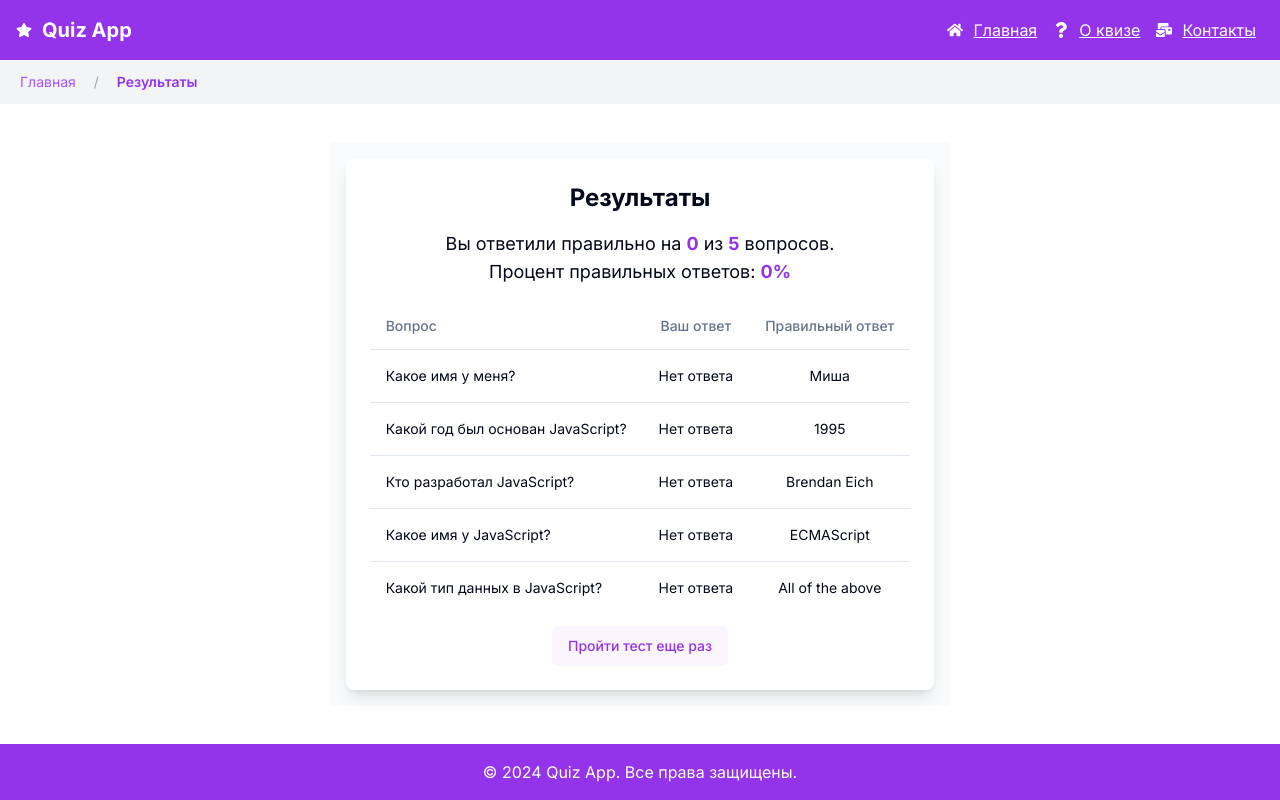
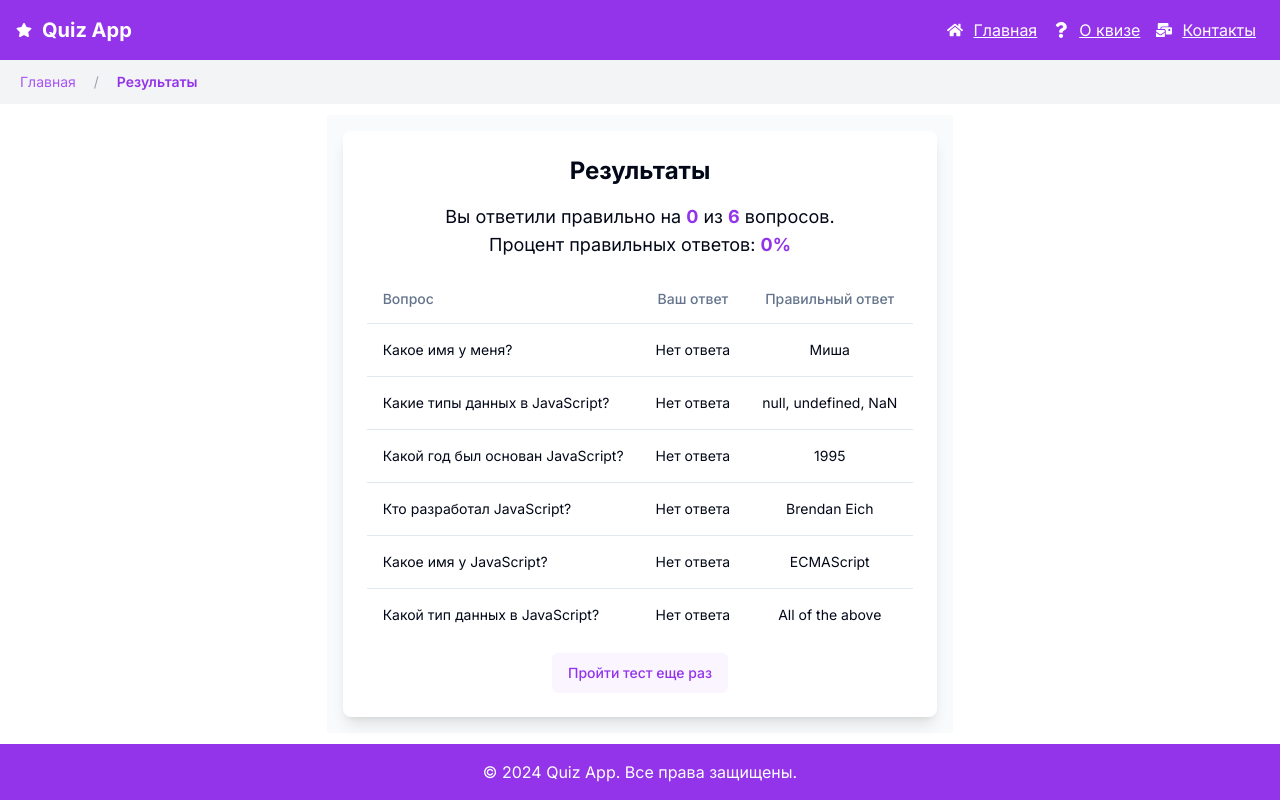
Before and after one commit to InfinityScripter/quiz-app, a Next.js app: page /result in a window 1280 px wide. Built offline with nearby package versions, Linux system fonts and the light colour scheme.

Commit message:
fix : add checkbox type questions

```diff
--- a/app/api/quiz-state/route.ts
+++ b/app/api/quiz-state/route.ts
@@ -8,6 +8,7 @@ export let quizState = {
     questionResults: Array(questions.length).fill(null),
     timeLeft: 120,
     timerStarted: false,
+    correctAnswersList: Array(questions.length).fill(null),
 };
 
 export async function GET() {
@@ -16,7 +17,7 @@ export async function GET() {
 
 export async function POST(req: NextRequest) {
     const body = await req.json();
-    const { currentQuestionIndex, correctAnswers, userAnswers, questionResults, timeLeft, timerStarted } = body;
-    quizState = { currentQuestionIndex, correctAnswers, userAnswers, questionResults, timeLeft, timerStarted };
+    const { currentQuestionIndex, correctAnswers, userAnswers, questionResults, timeLeft, timerStarted, correctAnswersList } = body;
+    quizState = { currentQuestionIndex, correctAnswers, userAnswers, questionResults, timeLeft, timerStarted, correctAnswersList };
     return NextResponse.json({ message: 'Quiz state updated' });
 }
--- a/components/quiz/quiz-form.tsx
+++ b/components/quiz/quiz-form.tsx
@@ -15,6 +15,7 @@ import {
     FormMessage,
 } from "@/components/ui/form";
 import { RadioGroup, RadioGroupItem } from "@/components/ui/radio-group";
+import { Checkbox } from "@/components/ui/checkbox";
 import { FormSuccess } from "@/components/form-success";
 import { FormError } from "@/components/form-error";
 import { Progress } from "@/components/ui/progress";
@@ -33,7 +34,7 @@ import { FaStar } from "react-icons/fa";
 import { PuffLoader as Spinner } from "react-spinners";
 
 const FormSchema = z.object({
-    answer: z.string().nonempty("Выберите ответ"),
+    answer: z.union([z.string(), z.array(z.string()).min(1, "Выберите хотя бы один ответ")]),
 });
 
 export function QuizForm() {
@@ -41,7 +42,7 @@ export function QuizForm() {
     const [isCorrect, setIsCorrect] = useState<boolean | null>(null);
     const [isAnswered, setIsAnswered] = useState(false);
     const [correctAnswers, setCorrectAnswers] = useState(0);
-    const [userAnswers, setUserAnswers] = useState<string[]>(Array(questions.length).fill(''));
+    const [userAnswers, setUserAnswers] = useState<Array<string | string[]>>(Array(questions.length).fill(''));
     const [questionResults, setQuestionResults] = useState<(boolean | null)[]>(Array(questions.length).fill(null));
     const [timerStarted, setTimerStarted] = useState(false);
     const [timeLeft, setTimeLeft] = useState(100);
@@ -50,6 +51,9 @@ export function QuizForm() {
 
     const form = useForm<z.infer<typeof FormSchema>>({
         resolver: zodResolver(FormSchema),
+        defaultValues: {
+            answer: [],
+        },
     });
 
     const expiryTimestamp = useRef(new Date());
@@ -111,7 +115,13 @@ export function QuizForm() {
 
     const handleNextQuestion = async (data: z.infer<typeof FormSchema>) => {
         const currentQuestion = questions[currentQuestionIndex];
-        const correct = data.answer === currentQuestion.correctAnswer;
+        let correct = false;
+
+        if (currentQuestion.type === 'radio') {
+            correct = data.answer === currentQuestion.correctAnswer;
+        } else if (currentQuestion.type === 'checkbox' && currentQuestion.correctAnswers) {
+            correct = Array.isArray(data.answer) && data.answer.sort().toString() === currentQuestion.correctAnswers.sort().toString();
+        }
 
         setIsCorrect(correct);
         setIsAnswered(true);
@@ -134,7 +144,7 @@ export function QuizForm() {
                 setCurrentQuestionIndex(newIndex);
                 setIsCorrect(null);
                 setIsAnswered(false);
-                form.reset();
+                form.reset({ answer: questions[newIndex].type === 'checkbox' ? [] : '' });
                 setUserAnswers(newUserAnswers);
                 setQuestionResults(newResults);
                 await updateQuizState(newIndex, correctAnswers + (correct ? 1 : 0), newUserAnswers, newResults, 100, true);
@@ -142,7 +152,7 @@ export function QuizForm() {
         }, 1000);
     };
 
-    const updateQuizState = async (currentQuestionIndex: number, correctAnswers: number, userAnswers: string[], questionResults: (boolean | null)[], timeLeft: number, timerStarted: boolean) => {
+    const updateQuizState = async (currentQuestionIndex: number, correctAnswers: number, userAnswers: Array<string | string[]>, questionResults: (boolean | null)[], timeLeft: number, timerStarted: boolean) => {
         await fetch('/api/quiz-state', {
             method: 'POST',
             headers: {
@@ -205,9 +215,10 @@ export function QuizForm() {
                                 <FormItem className="space-y-3">
                                     <FormLabel>Выберите правильный ответ</FormLabel>
                                     <FormControl>
+                                        {questions[currentQuestionIndex].type === 'radio' ? (
                                             <RadioGroup
                                                 onValueChange={field.onChange}
-                                            value={field.value}
+                                                value={field.value as string}
                                                 className="flex flex-col space-y-1"
                                                 disabled={isAnswered}
                                             >
@@ -220,6 +231,30 @@ export function QuizForm() {
                                                     </FormItem>
                                                 ))}
                                             </RadioGroup>
+                                        ) : (
+                                            <div className="space-y-2">
+                                                {questions[currentQuestionIndex].options.map((option) => (
+                                                    <FormItem key={option} className="flex items-center space-x-3 space-y-0">
+                                                        <FormControl>
+                                                            <Checkbox
+                                                                checked={Array.isArray(field.value) && field.value.includes(option)}
+                                                                onCheckedChange={(checked) => {
+                                                                    const newValue = Array.isArray(field.value) ? [...field.value] : [];
+                                                                    if (checked) {
+                                                                        newValue.push(option);
+                                                                    } else {
+                                                                        newValue.splice(newValue.indexOf(option), 1);
+                                                                    }
+                                                                    field.onChange(newValue);
+                                                                }}
+                                                                disabled={isAnswered}
+                                                            />
+                                                        </FormControl>
+                                                        <FormLabel className="font-normal">{option}</FormLabel>
+                                                    </FormItem>
+                                                ))}
+                                            </div>
+                                        )}
                                     </FormControl>
                                     <FormMessage />
                                 </FormItem>
--- a/components/quiz/result-form.tsx
+++ b/components/quiz/result-form.tsx
@@ -10,7 +10,7 @@ import { PuffLoader as Spinner } from "react-spinners";
 const ResultForm = () => {
     const [correctAnswers, setCorrectAnswers] = useState(0);
     const [totalQuestions, setTotalQuestions] = useState(questions.length);
-    const [userAnswers, setUserAnswers] = useState<string[]>([]);
+    const [userAnswers, setUserAnswers] = useState<Array<string | string[]>>([]);
     const [isLoading, setIsLoading] = useState(true);
     const router = useRouter();
 
@@ -58,7 +58,7 @@ const ResultForm = () => {
     }
 
     if (isNaN(correctAnswers) || isNaN(totalQuestions)) {
-        return <div>Нет данных для отображения результатов.</div>;
+        return <div>Нет данных.</div>;
     }
 
     return (
@@ -80,8 +80,16 @@ const ResultForm = () => {
                         {questions.map((question, index) => (
                             <TableRow key={index}>
                                 <TableCell className="text-left">{question.question}</TableCell>
-                                <TableCell className="text-center">{userAnswers[index] || 'Нет ответа'}</TableCell>
-                                <TableCell className="text-center">{question.correctAnswer}</TableCell>
+                                <TableCell className="text-center">
+                                    {Array.isArray(userAnswers[index])
+                                        ? (userAnswers[index] as string[]).join(', ')
+                                        : (userAnswers[index] || 'Нет ответа')}
+                                </TableCell>
+                                <TableCell className="text-center">
+                                    {Array.isArray(question.correctAnswers)
+                                        ? question.correctAnswers.join(', ')
+                                        : question.correctAnswer}
+                                </TableCell>
                             </TableRow>
                         ))}
                     </TableBody>
--- a/lib/questions.js
+++ b/lib/questions.js
@@ -2,26 +2,37 @@ export const questions = [
     {
         question: "Какое имя у меня?",
         options: ["Миша", "Петя", "Вася", "Ваня"],
-        correctAnswer: "Миша"
+        correctAnswer: "Миша",
+        type: "radio"
+    },
+    {
+        question: "Какие типы данных в JavaScript?",
+        options: ["null", "undefined", "NaN", "ХУЙ"],
+        correctAnswers: ["null", "undefined", "NaN"],
+        type: "checkbox"
     },
     {
         question: "Какой год был основан JavaScript?",
         options: ["1995", "2000", "1998", "1993"],
-        correctAnswer: "1995"
+        correctAnswer: "1995",
+        type: "radio"
     },
     {
         question: "Кто разработал JavaScript?",
         options: ["Brendan Eich", "Tim Berners-Lee", "Linus Torvalds", "Guido van Rossum"],
-        correctAnswer: "Brendan Eich"
+        correctAnswer: "Brendan Eich",
+        type: "radio"
     },
     {
         question: "Какое имя у JavaScript?",
         options: ["ECMAScript", "ECMAScript6", "ECMAScript5", "ECMAScript7"],
-        correctAnswer: "ECMAScript"
+        correctAnswer: "ECMAScript",
+        type: "radio"
     },
     {
         question: "Какой тип данных в JavaScript?",
         options: ["null", "undefined", "NaN", "All of the above"],
-        correctAnswer: "All of the above"
+        correctAnswer: "All of the above",
+        type: "radio"
     }
 ];
```
Lines whose indentation alone changed are shown as unchanged.
